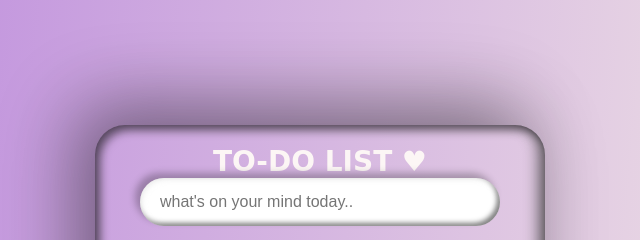
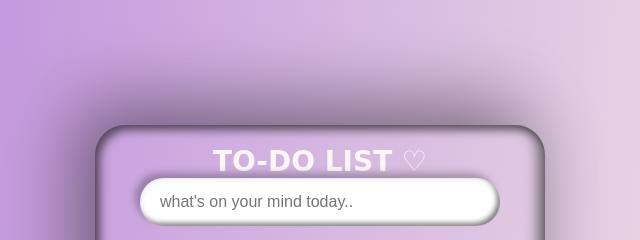
Before and after one commit to anuragkrgupta/TO-DO-list, a plain HTML site: page index.html in a window 1280 px wide. Shown: the top 240 px of the page, 320-960 px from the left. Drawn offline with Linux system fonts and the light colour scheme.

Commit message:
Update index.html

```diff
--- a/index.html
+++ b/index.html
@@ -9,7 +9,7 @@
 <body>
     <div class="container">
     <div class="box">
-        <h1>TO-DO LIST &#9829;</h1>
+        <h1>TO-DO LIST &#x2661;</h1>
         <input type="text" placeholder="what's on your mind today.." id="inputbx">
         <ul id="list"></ul>
     </div>
```
